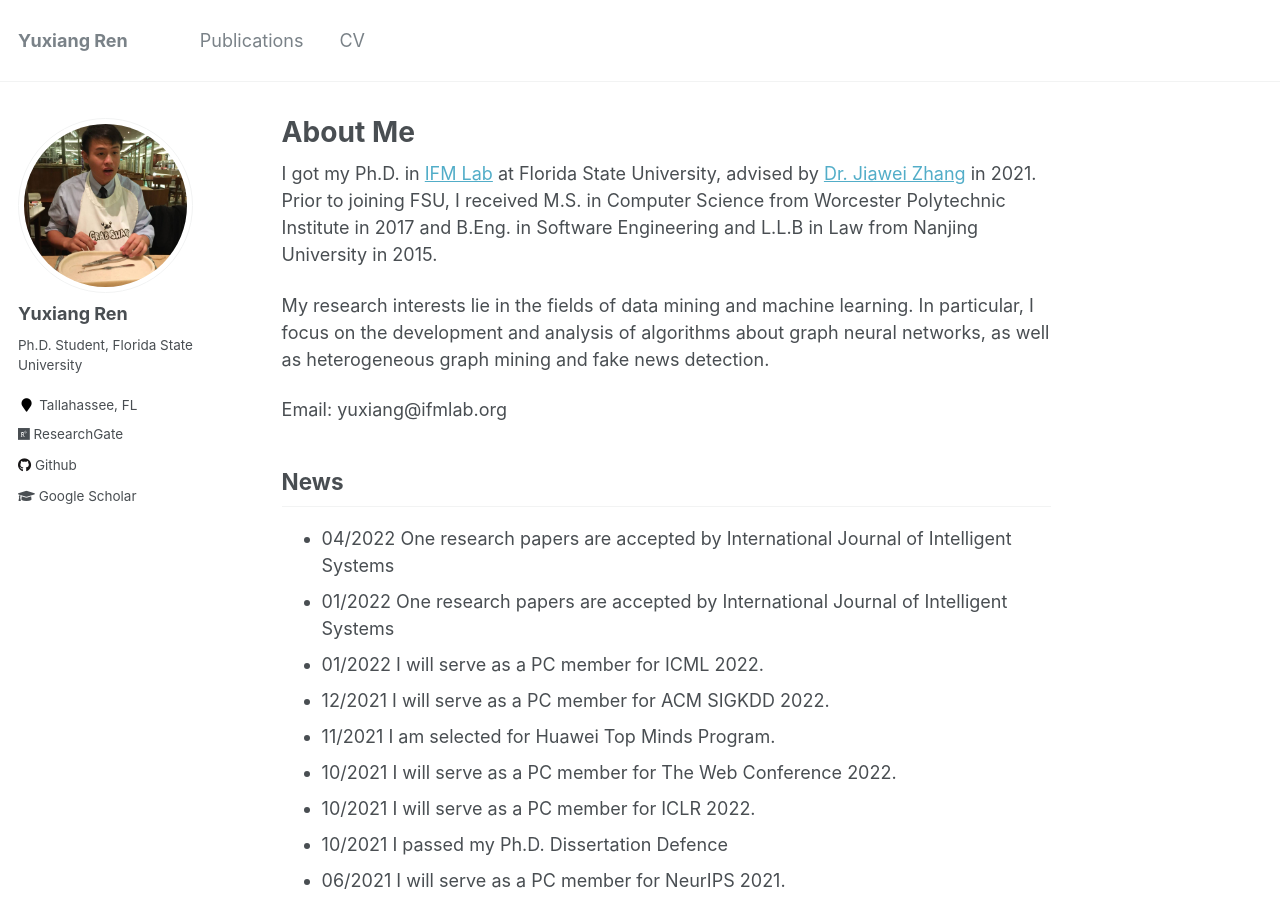
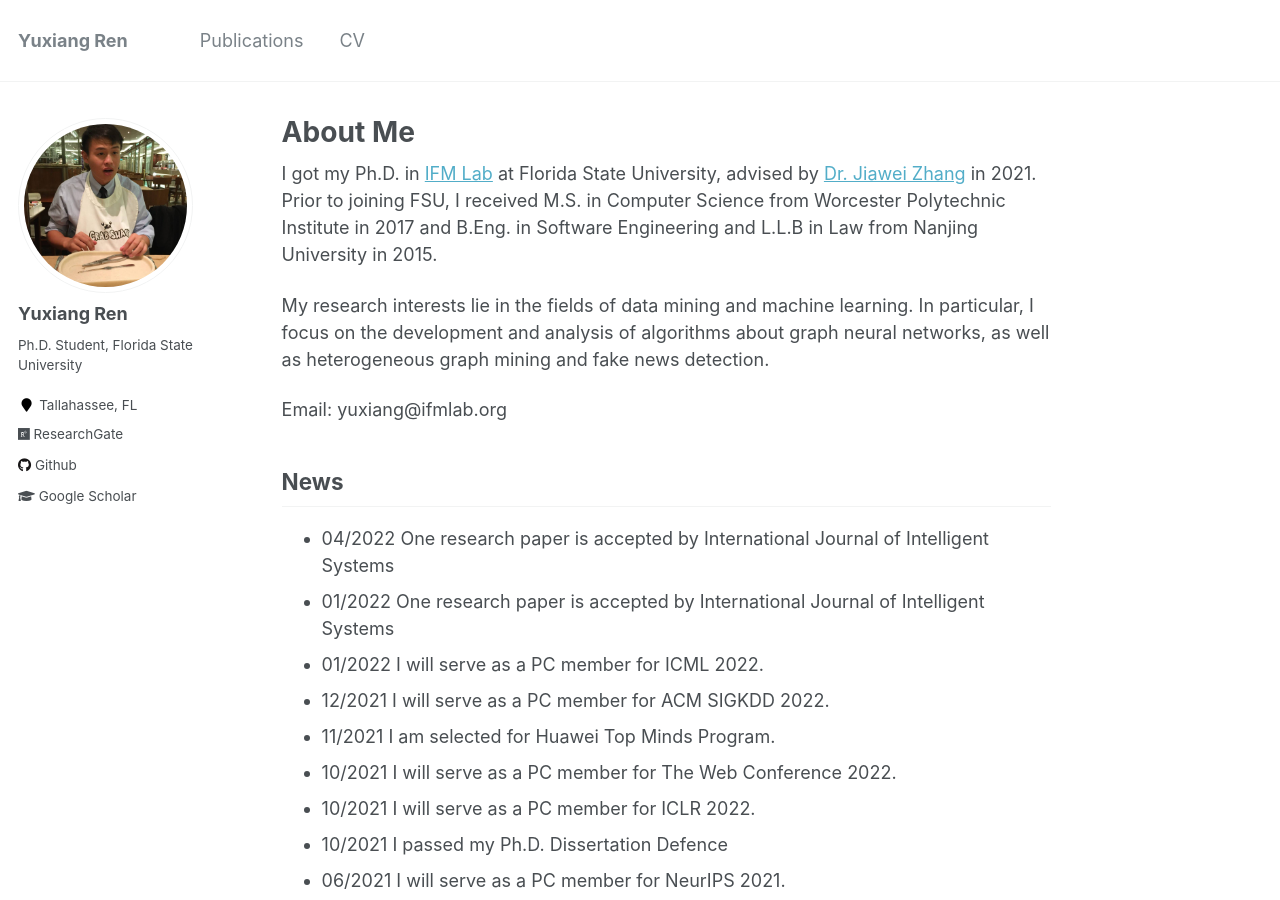
Before and after one commit to YuxiangRen/YuxiangRen.github.io, a Jekyll site: the page built from _pages/about.md, in a window 1280 px wide and 900 px high. Built offline with Jekyll 4.4.1, drawn with Linux system fonts in a browser that asks for light colours.

Commit message:
2022-04-17

```diff
--- a/_pages/about.md
+++ b/_pages/about.md
@@ -18,8 +18,8 @@ My research interests lie in the fields of data mining and machine learning. In
 
 News
 ------
-* 04/2022 One research papers are accepted by International Journal of Intelligent Systems
-* 01/2022 One research papers are accepted by International Journal of Intelligent Systems
+* 04/2022 One research paper is accepted by International Journal of Intelligent Systems
+* 01/2022 One research paper is accepted by International Journal of Intelligent Systems
 * 01/2022 I will serve as a PC member for ICML 2022.
 * 12/2021 I will serve as a PC member for ACM SIGKDD 2022.
 * 11/2021 I am selected for Huawei Top Minds Program.
```
